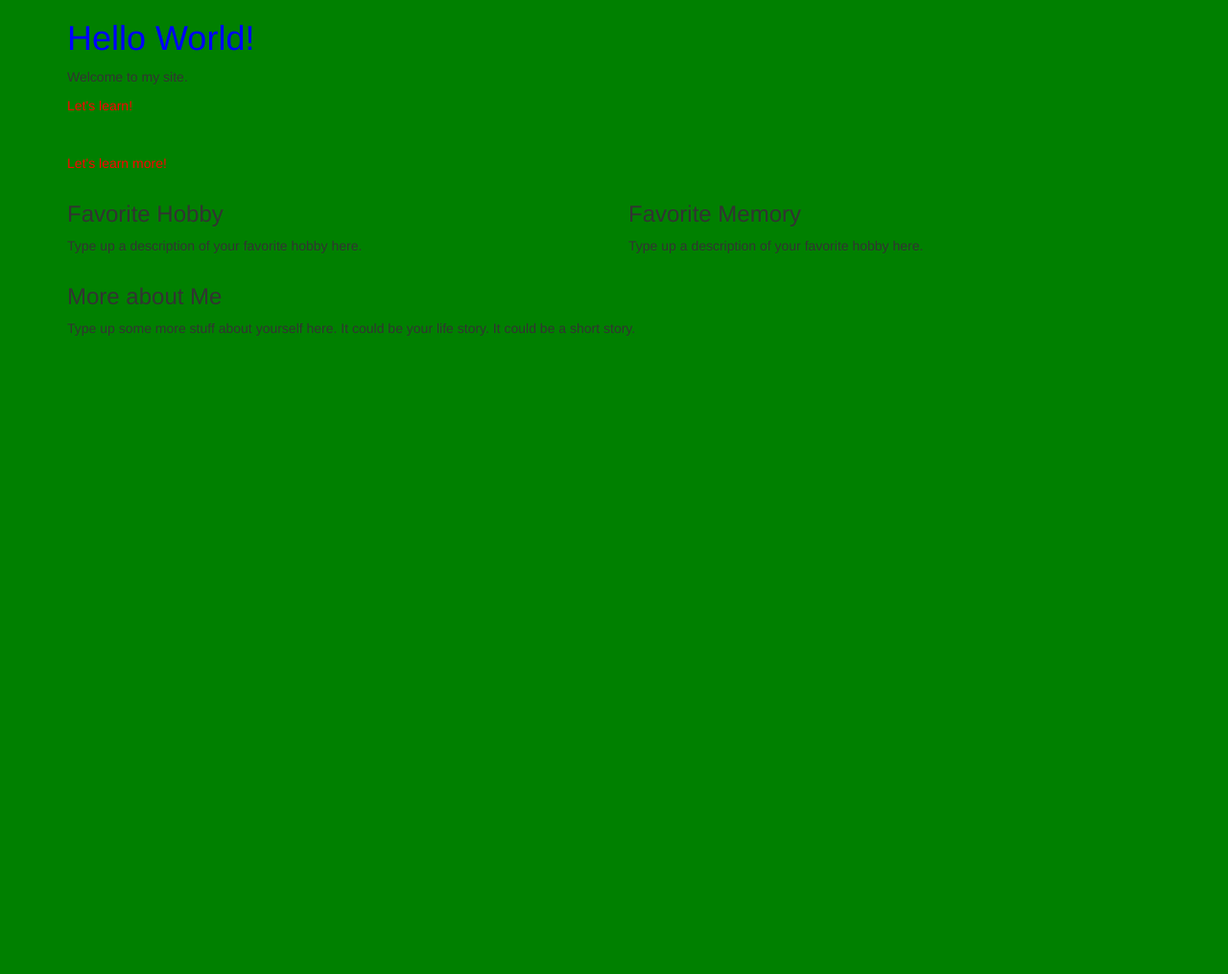
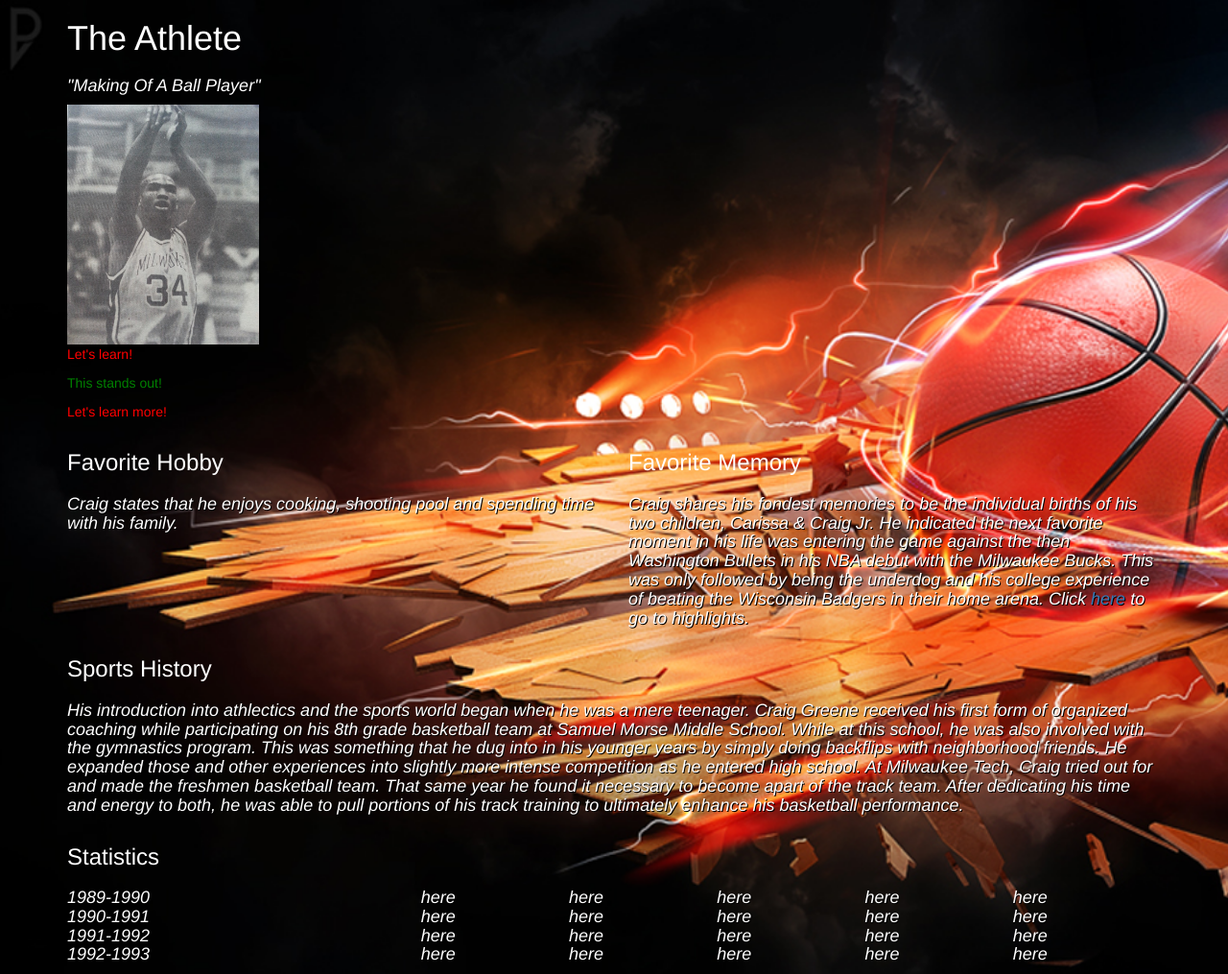
Before and after one commit to Mrcgreene/Mrcgreene.github.io, a plain HTML site: page index.html in a window 1280 px wide. Shown: the whole page at 96% size. Before the commit the page ends 800 px from the top, so only its background shows below. Drawn offline with Linux system fonts and the light colour scheme.

Commit message:
Finally adding items to webpage

```diff
--- a/index.html
+++ b/index.html
@@ -4,7 +4,7 @@
 			<meta charsel="utf-8">
 			<meta http-equiv="X-UA-Compatible" content="IE=edge">
 			<meta name="viewport" content="width=device-width, initial-scale=1">
-			<title>Craig's Site</title>
+			<title>The Greene Files</title>
 			<link rel="stylesheet" type="text/css" href="bootstrap.css">
 			<link rel="stylesheet" type="text/css" href="styles.css">
 	</head>
@@ -12,8 +12,11 @@
 		<div class="container">
   <div class="row">
       <div class="col-sm-12">
-         <h1>Hello World! </h1>
-         <p>Welcome to my site.</p>
+         <h1>The Athlete</h1>
+		 <h2>
+         <p>"Making Of A Ball Player"</p>
+		 </h2>
+			<img src="craig.jpg" style="width:200px;height:250px;">
          <p class="myClass">  Let's learn! </p>
          <p id="myId"> This stands out! </p>
          <p class="myClass">  Let's learn more! </p>
@@ -22,17 +25,67 @@
   <div class="row">
       <div class="col-sm-6">
          <h3>Favorite Hobby </h3>
-         <p>Type up a description of your favorite hobby here.</p>
+		 <h2>
+         <p>Craig states that he enjoys cooking, shooting pool and spending time with his family.</p>
+		 </h2>
       </div>
       <div class="col-sm-6">
          <h3>Favorite Memory </h3>
-         <p>Type up a description of your favorite hobby here.</p>
+		 <h2>
+         <p>Craig shares his fondest memories to be the individual births of his two children, Carissa & Craig Jr. He indicated the next favorite moment in his life was entering the game against the then Washington Bullets in his NBA debut with the Milwaukee Bucks. This was only followed by being the underdog and his college experience of beating the Wisconsin Badgers in their home arena.
+			Click <a href="https://www.youtube.com/watch?v=RMENBBCEWwU">here</a> to go to highlights.
+			</h2>
+			</p>
       </div>
   </div>
   <div class="row">
       <div class="col-sm-12">
-         <h3>More about Me </h3>
-         <p>Type up some more stuff about yourself here. It could be your life story. It could be a short story.</p>
+         <h3>Sports History</h3>
+		 <h2>
+         <p>His introduction into athlectics and the sports world began when he was a mere teenager. Craig Greene received his first form of organized coaching while participating on his 8th grade basketball team at Samuel Morse Middle School. While at this school, he was also involved with the gymnastics program. This was something that he dug into in his younger years by simply doing backflips with neighborhood friends. He expanded those and other experiences into slightly more intense competition as he entered high school. At Milwaukee Tech, Craig tried out for and made the freshmen basketball team. That same year he found it necessary to become apart of the track team. After dedicating his time and energy to both, he was able to pull portions of his track training to ultimately enhance his basketball performance.</p>
+		 </h2>
+      </div>
+  </div>
+  <div class="row">
+      <div class="col-sm-12">
+         <h3>Statistics</h3>
+		 <h2>
+         <table style="width:100%">
+			<tr>
+				<td>1989-1990</td>
+				<td>here</td>
+				<td>here</td>
+				<td>here</td>
+				<td>here</td>
+				<td>here</td>
+			</tr>
+			<tr>
+				<td>1990-1991</td>
+				<td>here</td>
+				<td>here</td>
+				<td>here</td>
+				<td>here</td>
+				<td>here</td>
+			</tr>
+			<tr>
+				<td>1991-1992</td>
+				<td>here</td>
+				<td>here</td>
+				<td>here</td>
+				<td>here</td>
+				<td>here</td>
+			</tr>
+			<tr>
+				<td>1992-1993</td>
+				<td>here</td>
+				<td>here</td>
+				<td>here</td>
+				<td>here</td>
+				<td>here</td>
+			</tr>
+		</table>
+		</p>
+		 </h2>
       </div>
   </div>
 </div>
--- a/styles.css
+++ b/styles.css
@@ -1,9 +1,11 @@
 body {
-      background-color: green;
+      background-image: url(Street_Ball_Wallpapers.png);background-size: cover;
+	  background-repeat: no-repeat;
+
 
 }
 h1 {
-      color: blue;
+      color: white;
 }
 #myId {
       color: green;
@@ -11,3 +13,13 @@ h1 {
 .myClass {
       color: red;
 }
+h3 {
+	color: white;
+}
+h2 {
+	color: white;
+	font-size: 18px;
+	font-style: italic;
+	text-shadow: 1px 1px #000000;
+}
+}
```
Also changed, not shown: 3d_wallpaper_1a0.jpg (added), Basketball-Ball-on-Fire.jpg (added), Street_Ball_Wallpapers.png (added), craig.jpg (added).
